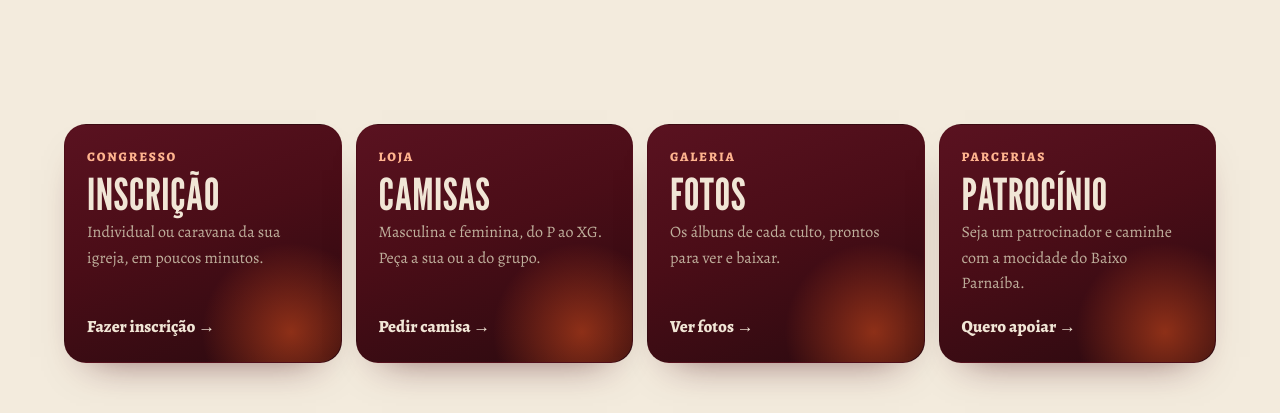
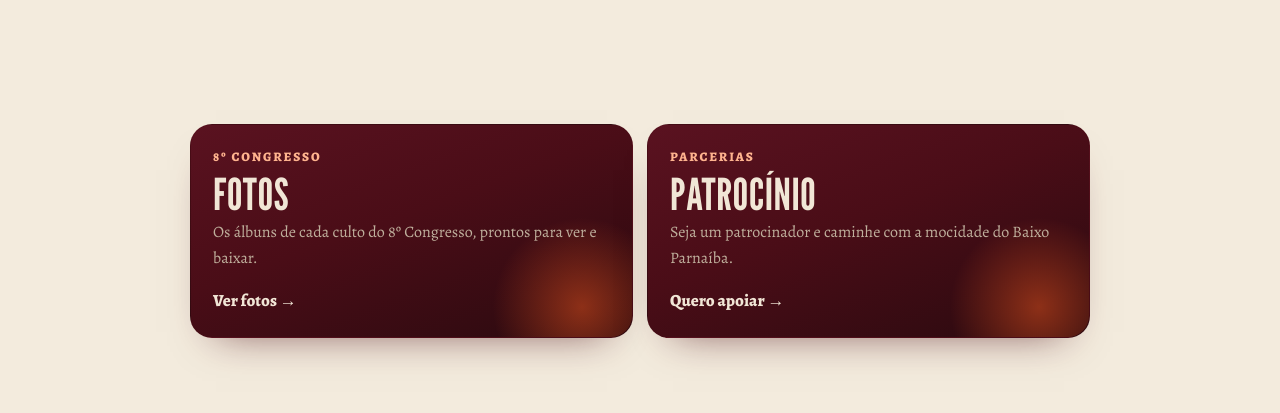
Before and after one commit to Nathan-mrs/umadbap, a plain HTML site: page publico/index.html in a window 1280 px wide. Shown: the part 1620-2033 px from the top of the page. Drawn offline with Linux system fonts and the light colour scheme.

Commit message:
Oculta inscrição e camisas; destaca fotos do 8º Congresso
Co-Authored-By: Claude Opus 5.5 <noreply@anthropic.com>

```diff
--- a/publico/css/paginas.css
+++ b/publico/css/paginas.css
@@ -292,8 +292,9 @@
 .atalho p { margin: 0; color: var(--cal-suave); font-size: 16px; }
 .atalho .ir { margin-top: auto; padding-top: 10px; font-weight: 800; }
 @media (max-width: 1000px) { .atalhos-grade { grid-template-columns: 1fr 1fr; } }
+.atalhos-grade.dois { grid-template-columns: 1fr 1fr; max-width: 900px; }
 @media (max-width: 760px) {
-  .atalhos-grade { grid-template-columns: 1fr; gap: 10px; }
+  .atalhos-grade, .atalhos-grade.dois { grid-template-columns: 1fr; gap: 10px; }
   .atalho { min-height: 0; flex-direction: row; flex-wrap: wrap; align-items: baseline; column-gap: 12px; padding: 18px 56px 18px 20px; }
   .atalho h3 { font-size: 38px; }
   .atalho p { flex-basis: 100%; }
--- a/publico/index.html
+++ b/publico/index.html
@@ -38,8 +38,6 @@
   <button class="menu-botao" type="button" aria-expanded="false" aria-controls="menu" aria-label="Abrir menu"><span></span></button>
   <nav class="topo-nav" id="menu" aria-label="Principal">
     <a href="index.html" aria-current="page">Início</a>
-    <a href="inscricao.html">Inscrição</a>
-    <a href="camisas.html">Camisas</a>
     <a href="fotos.html">Fotos</a>
     <a href="patrocinio.html">Patrocínio</a>
     <a class="topo-cta" href="https://www.instagram.com/umadbap/" target="_blank" rel="noopener">@umadbap</a>
@@ -70,10 +68,12 @@
 
 <!-- ATALHOS — o que dá para fazer no site -->
 <section class="atalhos" aria-label="Acesso rápido">
-  <ul class="atalhos-grade">
-    <li><a class="atalho" href="inscricao.html"><span class="num">Congresso</span><h3>Inscrição</h3><p>Individual ou caravana da sua igreja, em poucos minutos.</p><span class="ir"><span>Fazer inscrição </span>→</span></a></li>
-    <li><a class="atalho" href="camisas.html"><span class="num">Loja</span><h3>Camisas</h3><p>Masculina e feminina, do P ao XG. Peça a sua ou a do grupo.</p><span class="ir"><span>Pedir camisa </span>→</span></a></li>
-    <li><a class="atalho" href="fotos.html"><span class="num">Galeria</span><h3>Fotos</h3><p>Os álbuns de cada culto, prontos para ver e baixar.</p><span class="ir"><span>Ver fotos </span>→</span></a></li>
+  <ul class="atalhos-grade dois">
+    <!-- Inscrição e Camisas ocultas até o próximo congresso:
+        <li><a class="atalho" href="inscricao.html"><span class="num">Congresso</span><h3>Inscrição</h3><p>Individual ou caravana da sua igreja, em poucos minutos.</p><span class="ir"><span>Fazer inscrição </span>→</span></a></li>
+        <li><a class="atalho" href="camisas.html"><span class="num">Loja</span><h3>Camisas</h3><p>Masculina e feminina, do P ao XG. Peça a sua ou a do grupo.</p><span class="ir"><span>Pedir camisa </span>→</span></a></li>
+    -->
+    <li><a class="atalho" href="fotos.html"><span class="num">8º Congresso</span><h3>Fotos</h3><p>Os álbuns de cada culto do 8º Congresso, prontos para ver e baixar.</p><span class="ir"><span>Ver fotos </span>→</span></a></li>
     <li><a class="atalho" href="patrocinio.html"><span class="num">Parcerias</span><h3>Patrocínio</h3><p>Seja um patrocinador e caminhe com a mocidade do Baixo Parnaíba.</p><span class="ir"><span>Quero apoiar </span>→</span></a></li>
   </ul>
 </section>
@@ -253,7 +253,7 @@
 
 <footer class="rodape">
   <img src="assets/logo-umadbap.jpg" alt="Logo da UMADBAP: chama com pomba sobre a Bíblia aberta" width="72" height="72" loading="lazy" decoding="async">
-  <p class="rodape-nav"><a href="index.html">Início</a><a href="inscricao.html">Inscrição</a><a href="camisas.html">Camisas</a><a href="fotos.html">Fotos</a><a href="patrocinio.html">Patrocínio</a></p>
+  <p class="rodape-nav"><a href="index.html">Início</a><a href="fotos.html">Fotos</a><a href="patrocinio.html">Patrocínio</a></p>
   <p><strong>UMADBAP</strong> — União de Mocidade das Assembleias de Deus do Baixo Parnaíba</p>
   <ul class="redes" aria-label="Redes sociais da UMADBAP">
     <li><a href="https://www.instagram.com/umadbap/" target="_blank" rel="noopener" aria-label="Instagram @umadbap"><svg viewBox="0 0 24 24" aria-hidden="true"><path fill="currentColor" d="M12 7.3a4.7 4.7 0 1 0 0 9.4 4.7 4.7 0 0 0 0-9.4zm0 7.7a3 3 0 1 1 0-6 3 3 0 0 1 0 6zm6-7.9a1.1 1.1 0 1 1-2.2 0 1.1 1.1 0 0 1 2.2 0zM12 4c2.2 0 2.4 0 3.3.1 2.2.1 3.2 1.1 3.3 3.3.1.9.1 1.1.1 3.3v2.6c0 2.2 0 2.4-.1 3.3-.1 2.2-1.1 3.2-3.3 3.3-.9.1-1.1.1-3.3.1s-2.4 0-3.3-.1c-2.2-.1-3.2-1.1-3.3-3.3C5.3 15.4 5.3 15.2 5.3 13v-2.6c0-2.2 0-2.4.1-3.3.1-2.2 1.1-3.2 3.3-3.3C9.6 4 9.8 4 12 4zm0-1.6c-2.3 0-2.6 0-3.4.1-3 .1-4.6 1.8-4.8 4.8-.1.8-.1 1.1-.1 3.4v2.6c0 2.3 0 2.6.1 3.4.1 3 1.8 4.6 4.8 4.8.8.1 1.1.1 3.4.1s2.6 0 3.4-.1c3-.1 4.6-1.8 4.8-4.8.1-.8.1-1.1.1-3.4v-2.6c0-2.3 0-2.6-.1-3.4-.1-3-1.8-4.6-4.8-4.8-.8-.1-1.1-.1-3.4-.1z"/></svg><span>Instagram</span></a></li>
```
Also changed, not shown: publico/camisas.html (+1 -3 lines), publico/fotos.html (+1 -3 lines), publico/inscricao.html (+1 -3 lines), publico/patrocinio.html (+1 -3 lines).
